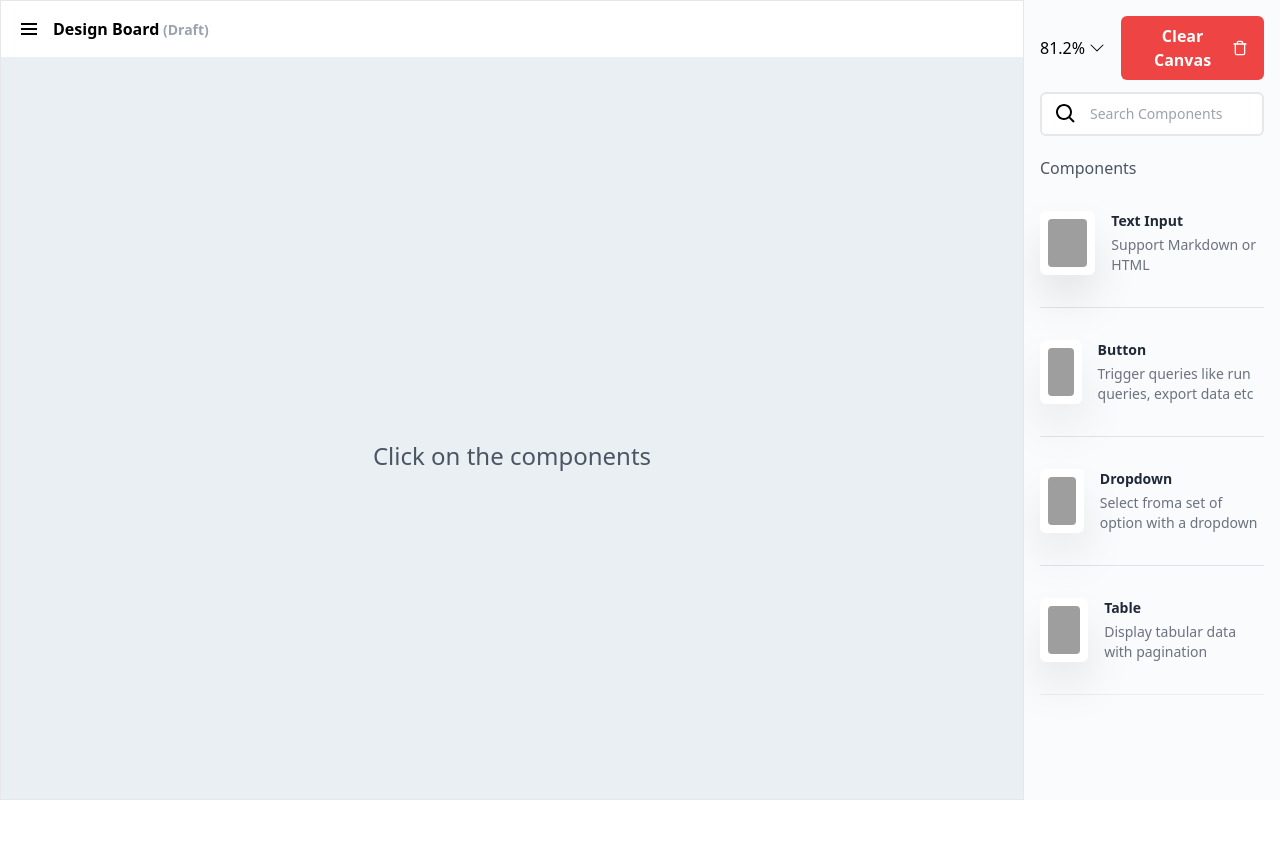
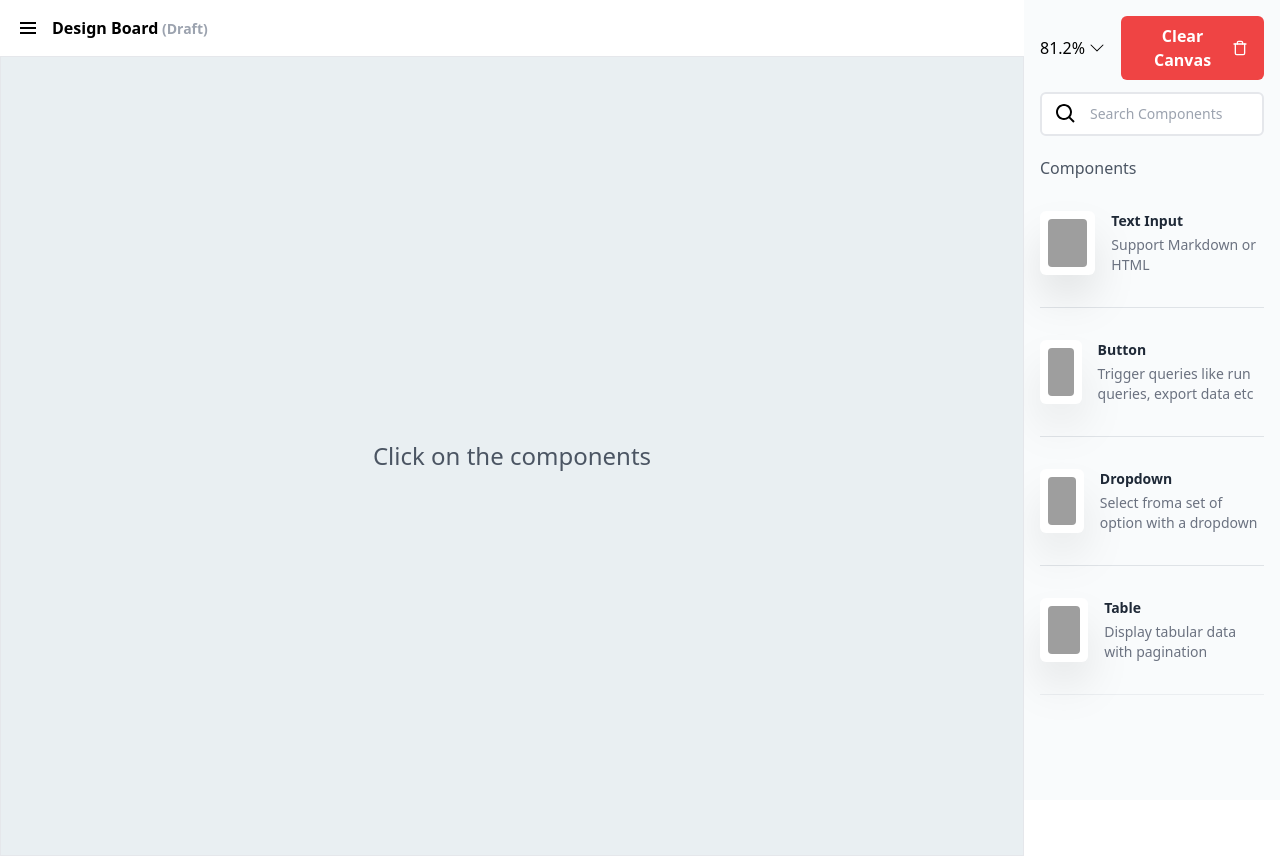
Before and after one commit to debojitsaha/dropper, a React (Vite) app: page / in a window 1280 px wide. Before the commit the page ends 800 px from the top, so only its background shows below. Built offline with nearby package versions, Linux system fonts and the light colour scheme; grey boxes are pictures that could not be loaded.

Commit message:
Fixed: Grid

```diff
--- a/src/components/editor/Container.jsx
+++ b/src/components/editor/Container.jsx
@@ -6,7 +6,6 @@ import { useDispatch, useSelector } from "react-redux";
 import { updatePositionOnCanvas } from "../../store/features/CanvasSlice";
 import { componentType } from "../../data/buttonMenu";
 import DragLayer from "./DragLayer";
-import { BiMenu } from "react-icons/bi";
 
 const Container = () => {
   const { itemsOnCanvas } = useSelector((state) => state.canvas);
@@ -45,15 +44,6 @@ const Container = () => {
       ref={drop}
       className="w-full h-screen border relative overflow-hidden bg-[#E9EFF2]"
     >
-      <div className="bg-white p-4">
-        <div className="flex gap-3 font-semibold">
-          <BiMenu className="md:text-2xl text-xl" />
-          <p>
-            Design Board
-            <span className="md:text-md sm:text-sm text-gray-400"> (Draft)</span>
-          </p>
-        </div>
-      </div>
       <DragLayer />
       {Object.keys(itemsOnCanvas).length <= 0 ? (
         <div className="w-full h-full flex justify-center items-center text-gray-600 font-medium">
--- a/src/pages/Editor.jsx
+++ b/src/pages/Editor.jsx
@@ -1,13 +1,26 @@
 import React from "react";
 import ButtonMenu from "../components/editor/ButtonMenu";
 import Container from "../components/editor/Container";
+import { BiMenu } from "react-icons/bi";
 
 const Editor = () => {
   return (
     <main className="">
-      <div className="flex ">
+      <div className="flex h-screen">
         {/* canvas */}
         <div className="w-4/5">
+          <div className="bg-white p-4">
+            <div className="flex gap-3 font-semibold">
+              <BiMenu className="md:text-2xl text-xl" />
+              <p>
+                Design Board
+                <span className="md:text-md sm:text-sm text-gray-400">
+                  {" "}
+                  (Draft)
+                </span>
+              </p>
+            </div>
+          </div>
           <Container />
         </div>
 
```
